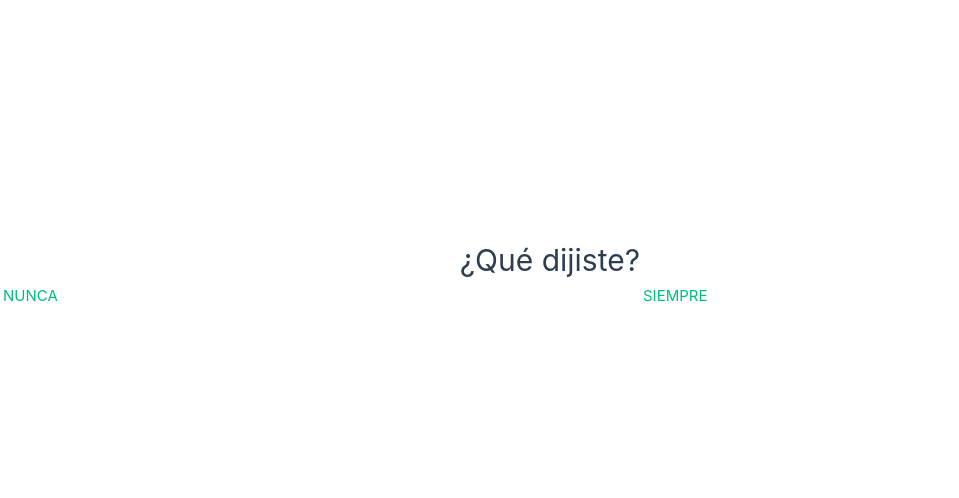
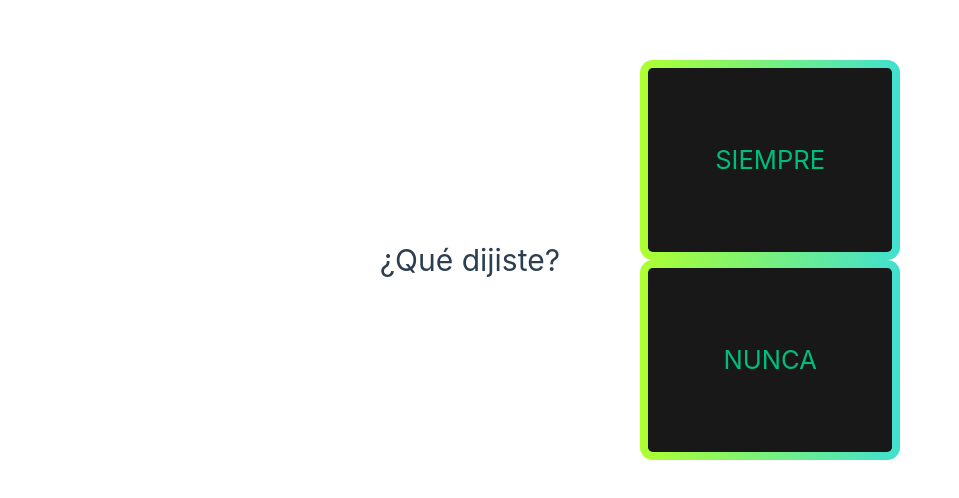
Before and after one commit to arturoZepeda/siempreNunca, a Vue app: page / in a window 1280 px wide. Shown: the part 140-638 px from the top of the page, without its empty margins (0-959 px from the left). Built offline with nearby package versions, Linux system fonts and the light colour scheme.

Commit message:
añado cambios

```diff
--- a/src/App.vue
+++ b/src/App.vue
@@ -24,26 +24,25 @@ const ocultarNunca = () => {
 </script>
 
 <template>
-  <!--   <header>
-
-  </header> -->
+  <header>
+    <h1>¿Qué dijiste?</h1>
+  </header>
 
   <main>
-    <h1>¿Qué dijiste?</h1>
-    <div class="split left">
-      <div class="centered">
+    <!-- <div class="split left"> -->
+      <div class="centered full-withradius border">
         <a @click="mostrarSiempre" v-if="!ver.mostrarSiempre">SIEMPRE</a>
         <Siempre v-if="ver.mostrarSiempre" />
         <a @click="ocultarSiempre" v-if="ver.mostrarSiempre">Ocultar Siempre</a>
       </div>
-    </div>
-    <div class="split right">
-      <div class="centered">
+    <!-- </div>
+    <div class="split right"> -->
+      <div class="centered full-withradius border">
         <a @click="mostrarNunca" v-if="!ver.mostrarNunca">NUNCA</a>
         <Nunca v-if="ver.mostrarNunca" />
         <a @click="ocultarNunca" v-if="ver.mostrarNunca">Ocultar Nunca</a>
       </div>
-    </div>
+    <!-- </div> -->
   </main>
 </template>
 
@@ -51,7 +50,38 @@ const ocultarNunca = () => {
 header {
   line-height: 1.5;
 }
+.border {
+	font-size: 1.6rem;
+	display: grid;
+	place-items: center;
+	min-height: 200px;
+	border: 8px solid;
+	padding: 1rem;
+}
 
+.full-withradius {
+	position: relative;
+	background: #181818;
+
+	/*The background extends to the outside edge of the padding. No background is drawn beneath the border.*/
+	background-clip: padding-box;
+
+	border: solid 8px transparent;
+	border-radius: 0.8rem;
+
+	&:before {
+		content: "";
+		position: absolute;
+		top: 0;
+		right: 0;
+		bottom: 0;
+		left: 0;
+		z-index: -1;
+		margin: -8px; /* same as border width */
+		border-radius: inherit; /* inherit container box's radius */
+		background: linear-gradient(to left, turquoise, greenyellow);
+	}
+}
 .logo {
   display: block;
   margin: 0 auto 2rem;
--- a/src/components/Nunca.vue
+++ b/src/components/Nunca.vue
@@ -12,9 +12,9 @@ const fechaActual = new Date().toISOString().slice(0, 10);
       <h2><label for="descripcion">Descripcion</label></h2>
       <textarea name="descripcion" id="descripcion" cols="30" rows="10"
         placeholder="Ingresa descipción de lo que dijiste como NUNCA"></textarea>
-      <br>
+      <br><!--
       <h2><label for="emocion">Emociones</label></h2>
-      <input type="text" id="emocion" placeholder="Ingresa la emoción mientras lo decias.">
+      <input type="text" id="emocion" placeholder="Ingresa la emoción mientras lo decias."> -->
       <br>
       <button type="submit">NUNCA</button>
     </form>
--- a/src/components/Siempre.vue
+++ b/src/components/Siempre.vue
@@ -12,8 +12,8 @@ const fechaActual = new Date().toISOString().slice(0, 10);
     <h2><label for="descripcion">Descripcion</label></h2>
         <textarea name="descripcion" id="descripcion" cols="30" rows="10" placeholder="Ingresa descipción de lo que dijiste como SIEMPRE"></textarea>
         <br>
-    <h2><label for="emocion">Emociones</label></h2>
-      <input type="text" id="emocion" placeholder="Ingresa la emoción mientras lo decias.">
+    <!-- <h2><label for="emocion">Emociones</label></h2>
+      <input type="text" id="emocion" placeholder="Ingresa la emoción mientras lo decias."> -->
         <br>
     <button type="submit">Siempre</button>
 </form>
```
